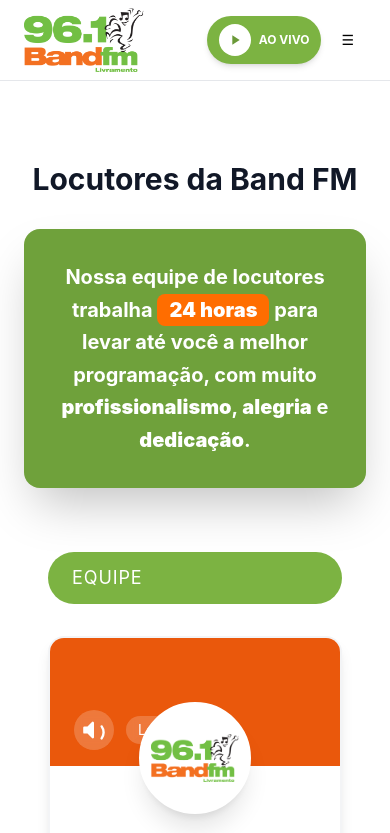
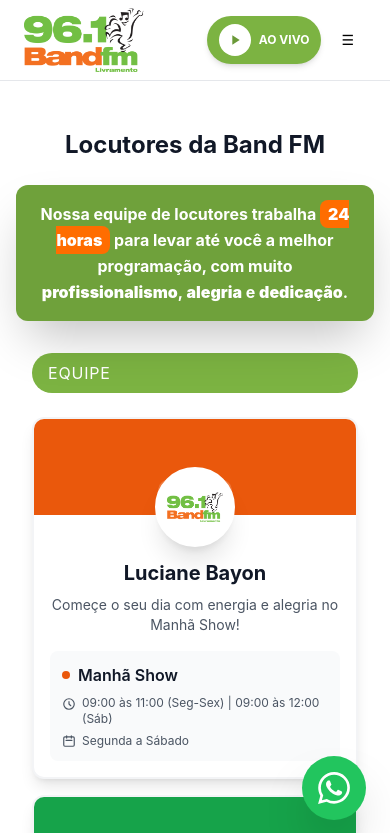
Before and after one commit to TainaSuarez/BandFm, a Next.js app: page /equipe in a window 390 px wide. Shown: the top 833 px of the page. Built offline with nearby package versions, Linux system fonts and the light colour scheme.

Commit message:
agregando reproductor de la radio

```diff
--- a/src/app/equipe/page.tsx
+++ b/src/app/equipe/page.tsx
@@ -62,49 +62,44 @@
       <SiteNavbar />
 
       {/* Team Members Grid */}
-      <section className="py-20 bg-white">
-        <div className="max-w-7xl mx-auto px-6 sm:px-8 lg:px-12">
-          <div className="text-center mb-16">
-            <h2 className="text-3xl font-bold text-gray-900 mb-8">
+      <section className="py-12 sm:py-16 lg:py-20 bg-white">
+        <div className="max-w-7xl mx-auto px-4 sm:px-6 lg:px-8">
+          <div className="text-center mb-8 sm:mb-12 lg:mb-16">
+            <h2 className="text-2xl sm:text-3xl lg:text-4xl font-bold text-gray-900 mb-6 sm:mb-8">
               Locutores da Band FM
             </h2>
 
             {/* Mensaje destacado */}
-            <div className="relative bg-bandfm-green-500 rounded-2xl p-8 mb-8 max-w-4xl mx-auto shadow-2xl">
-              <div className="absolute inset-0 bg-black bg-opacity-10 rounded-2xl"></div>
+            <div className="relative bg-bandfm-green-500 rounded-xl sm:rounded-2xl p-4 sm:p-6 lg:p-8 mb-6 sm:mb-8 max-w-4xl mx-auto shadow-2xl">
+              <div className="absolute inset-0 bg-black bg-opacity-10 rounded-xl sm:rounded-2xl"></div>
               <div className="relative z-10">
-                <p className="text-xl md:text-2xl font-bold text-white leading-relaxed">
-                  Nossa equipe de locutores trabalha <span className="bg-bandfm-orange-500 px-3 py-1 rounded-lg text-white font-black">24 horas</span> para levar até você a melhor programação, com muito <span className="text-white font-black">profissionalismo</span>, <span className="text-white font-black">alegria</span> e <span className="text-white font-black">dedicação</span>.
+                <p className="text-base sm:text-lg md:text-xl lg:text-2xl font-bold text-white leading-relaxed">
+                  Nossa equipe de locutores trabalha <span className="bg-bandfm-orange-500 px-2 sm:px-3 py-1 rounded-lg text-white font-black">24 horas</span> para levar até você a melhor programação, com muito <span className="text-white font-black">profissionalismo</span>, <span className="text-white font-black">alegria</span> e <span className="text-white font-black">dedicação</span>.
                 </p>
               </div>
             </div>
           </div>
 
           {/* Container EQUIPE */}
-          <div className="max-w-7xl mx-auto px-6 sm:px-8 lg:px-12 mb-8">
-            <div className="bg-bandfm-green-500 text-white text-left py-3 px-6 rounded-full">
-              <h1 className="text-lg font-helvetica-black uppercase tracking-wider text-white">
+          <div className="max-w-7xl mx-auto px-4 sm:px-6 lg:px-8 mb-6 sm:mb-8">
+            <div className="bg-bandfm-green-500 text-white text-left py-2 sm:py-3 px-4 sm:px-6 rounded-full">
+              <h1 className="text-base sm:text-lg font-helvetica-black uppercase tracking-wider text-white">
                 EQUIPE
               </h1>
             </div>
           </div>
 
-          <div className="grid grid-cols-1 md:grid-cols-2 lg:grid-cols-2 gap-8 max-w-7xl mx-auto px-6 sm:px-8 lg:px-12">
+          <div className="grid grid-cols-1 md:grid-cols-2 gap-4 sm:gap-6 lg:gap-8 max-w-7xl mx-auto px-4 sm:px-6 lg:px-8">
             {teamMembers.map((member, index) => (
               <div key={member.id} className="group">
-                <div className="bg-white rounded-2xl shadow-lg hover:shadow-2xl transition-all duration-300 transform hover:-translate-y-2 overflow-hidden border-2 border-gray-100">
+                <div className="bg-white rounded-xl sm:rounded-2xl shadow-lg hover:shadow-2xl transition-all duration-300 transform hover:-translate-y-2 overflow-hidden border-2 border-gray-100">
                   {/* Header alternando naranja y verde */}
-                  <div className={`h-32 relative ${
+                  <div className={`h-24 sm:h-28 lg:h-32 relative ${
                     index % 2 === 0 ? 'bg-orange-600' : 'bg-green-600'
                   }`}>
-                    <div className="absolute bottom-4 left-6 right-6">
-                      <div className="flex items-center space-x-3">
-                        <div className="bg-white bg-opacity-20 backdrop-blur-sm rounded-full p-2">
-                          <svg className="w-6 h-6 text-white" fill="currentColor" viewBox="0 0 20 20">
-                            <path fillRule="evenodd" d="M9.383 3.076A1 1 0 0110 4v12a1 1 0 01-1.707.707L4.586 13H2a1 1 0 01-1-1V8a1 1 0 011-1h2.586l3.707-3.707a1 1 0 011.09-.217zM15.657 6.343a1 1 0 011.414 0A9.972 9.972 0 0119 12a9.972 9.972 0 01-1.929 5.657 1 1 0 11-1.414-1.414A7.971 7.971 0 0017 12a7.971 7.971 0 00-1.343-4.243 1 1 0 010-1.414z" clipRule="evenodd"></path>
-                          </svg>
-                        </div>
-                        <span className="text-white text-sm font-helvetica-black bg-white bg-opacity-20 backdrop-blur-sm px-3 py-1 rounded-full">
+                    <div className="absolute bottom-3 sm:bottom-4 left-4 sm:left-6 right-4 sm:right-6">
+                      <div className="flex items-center justify-center sm:justify-start">
+                        <span className="text-white text-xs sm:text-sm font-helvetica-black bg-white bg-opacity-20 backdrop-blur-sm px-3 py-1 rounded-full">
                           {member.cargo}
                         </span>
                       </div>
@@ -112,8 +107,8 @@
                   </div>
 
                   {/* Profile Image - Logo de Band FM */}
-                  <div className="relative -mt-16 flex justify-center">
-                    <div className="w-28 h-28 bg-white rounded-full shadow-xl border-4 border-white overflow-hidden p-2">
+                  <div className="relative -mt-12 sm:-mt-14 lg:-mt-16 flex justify-center">
+                    <div className="w-20 h-20 sm:w-24 sm:h-24 lg:w-28 lg:h-28 bg-white rounded-full shadow-xl border-4 border-white overflow-hidden p-2">
                       <img
                         src="/logo-bandfm.png"
                         alt={member.nome}
@@ -123,38 +118,38 @@
                   </div>
 
                   {/* Content */}
-                  <div className="px-6 pb-6 pt-4">
-                    <div className="text-center mb-6">
-                      <h3 className="text-2xl font-bold text-gray-900 mb-2">
+                  <div className="px-4 sm:px-6 pb-4 sm:pb-6 pt-3 sm:pt-4">
+                    <div className="text-center mb-4 sm:mb-6">
+                      <h3 className="text-xl sm:text-2xl font-bold text-gray-900 mb-2">
                         {member.nome}
                       </h3>
-                      <p className="text-gray-600 mb-4">
+                      <p className="text-sm sm:text-base text-gray-600 mb-3 sm:mb-4">
                         {member.descricao}
                       </p>
                     </div>
 
                     {/* Program Info */}
-                    <div className="space-y-4">
-                      <div className="bg-gray-50 rounded-xl p-4">
-                        <div className="flex items-center mb-3">
-                          <div className={`w-3 h-3 rounded-full mr-3 ${
+                    <div className="space-y-3 sm:space-y-4">
+                      <div className="bg-gray-50 rounded-lg sm:rounded-xl p-3 sm:p-4">
+                        <div className="flex items-center mb-2 sm:mb-3">
+                          <div className={`w-2 h-2 sm:w-3 sm:h-3 rounded-full mr-2 sm:mr-3 ${
                             index % 2 === 0 ? 'bg-orange-600' : 'bg-green-600'
                           }`}></div>
-                          <h4 className="font-semibold text-gray-900 text-lg">
+                          <h4 className="font-semibold text-gray-900 text-base sm:text-lg">
                             {member.programa}
                           </h4>
                         </div>
 
-                        <div className="space-y-2">
-                          <div className="flex items-center text-sm text-gray-600">
-                            <svg className="w-4 h-4 mr-2" fill="none" stroke="currentColor" viewBox="0 0 24 24">
+                        <div className="space-y-1.5 sm:space-y-2">
+                          <div className="flex items-start text-xs sm:text-sm text-gray-600">
+                            <svg className="w-3.5 h-3.5 sm:w-4 sm:h-4 mr-1.5 sm:mr-2 flex-shrink-0 mt-0.5" fill="none" stroke="currentColor" viewBox="0 0 24 24">
                               <path strokeLinecap="round" strokeLinejoin="round" strokeWidth={2} d="M12 8v4l3 3m6-3a9 9 0 11-18 0 9 9 0 0118 0z" />
                             </svg>
                             <span className="font-helvetica-black">{member.horario}</span>
                           </div>
 
-                          <div className="flex items-center text-sm text-gray-600">
-                            <svg className="w-4 h-4 mr-2" fill="none" stroke="currentColor" viewBox="0 0 24 24">
+                          <div className="flex items-center text-xs sm:text-sm text-gray-600">
+                            <svg className="w-3.5 h-3.5 sm:w-4 sm:h-4 mr-1.5 sm:mr-2 flex-shrink-0" fill="none" stroke="currentColor" viewBox="0 0 24 24">
                               <path strokeLinecap="round" strokeLinejoin="round" strokeWidth={2} d="M8 7V3m8 4V3m-9 8h10M5 21h14a2 2 0 002-2V7a2 2 0 00-2-2H5a2 2 0 00-2 2v12a2 2 0 002 2z" />
                             </svg>
                             <span className="font-helvetica-black">{member.dias}</span>
@@ -172,27 +167,27 @@
 
 
       {/* Call to Action */}
-      <section className="py-16 bg-bandfm-orange-500">
-        <div className="max-w-7xl mx-auto px-6 sm:px-8 lg:px-12 text-center">
-          <h2 className="text-3xl font-bold text-white mb-4">
+      <section className="py-10 sm:py-12 lg:py-16 bg-bandfm-orange-500">
+        <div className="max-w-7xl mx-auto px-4 sm:px-6 lg:px-8 text-center">
+          <h2 className="text-2xl sm:text-3xl lg:text-4xl font-bold text-white mb-3 sm:mb-4">
             Ouça Agora a Band FM
           </h2>
-          <p className="text-xl text-white mb-8 max-w-2xl mx-auto">
+          <p className="text-base sm:text-lg lg:text-xl text-white mb-6 sm:mb-8 max-w-2xl mx-auto px-4">
             Sintonize na frequência da alegria e faça parte da nossa família de ouvintes.
           </p>
-          <div className="flex flex-col sm:flex-row gap-4 justify-center">
+          <div className="flex flex-col sm:flex-row gap-3 sm:gap-4 justify-center px-4">
             <Link
               href="/programacao"
-              className="inline-flex items-center px-8 py-3 border border-transparent text-base font-helvetica-black rounded-md text-black bg-orange-500 hover:bg-orange-600 transition-colors"
+              className="inline-flex items-center justify-center px-6 sm:px-8 py-2.5 sm:py-3 border border-transparent text-sm sm:text-base font-helvetica-black rounded-md text-black bg-orange-500 hover:bg-orange-600 transition-colors"
             >
-              <svg className="w-5 h-5 mr-2" fill="currentColor" viewBox="0 0 20 20">
+              <svg className="w-4 h-4 sm:w-5 sm:h-5 mr-2" fill="currentColor" viewBox="0 0 20 20">
                 <path fillRule="evenodd" d="M10 18a8 8 0 100-16 8 8 0 000 16zM9.555 7.168A1 1 0 008 8v4a1 1 0 001.555.832l3-2a1 1 0 000-1.664l-3-2z" clipRule="evenodd"></path>
               </svg>
               Ver Programação Completa
             </Link>
             <Link
               href="/sobre"
-              className="inline-flex items-center px-8 py-3 border border-orange-500 text-base font-helvetica-black rounded-md text-orange-500 bg-white hover:bg-orange-50 transition-colors"
+              className="inline-flex items-center justify-center px-6 sm:px-8 py-2.5 sm:py-3 border border-orange-500 text-sm sm:text-base font-helvetica-black rounded-md text-orange-500 bg-white hover:bg-orange-50 transition-colors"
             >
               Conheça Nossa História
             </Link>
@@ -201,24 +196,24 @@
       </section>
 
       {/* Footer */}
-      <footer className="bg-gray-100 text-black py-6">
-        <div className="max-w-7xl mx-auto px-6 sm:px-8 lg:px-12">
-          <div className="grid grid-cols-1 md:grid-cols-2 gap-6">
+      <footer className="bg-gray-100 text-black py-6 sm:py-8">
+        <div className="max-w-7xl mx-auto px-4 sm:px-6 lg:px-8">
+          <div className="grid grid-cols-1 md:grid-cols-2 gap-4 sm:gap-6">
             <div>
-              <h3 className="text-lg font-semibold mb-2 text-black">Band FM</h3>
-              <p className="text-black text-sm">
+              <h3 className="text-base sm:text-lg font-semibold mb-2 text-black">Band FM</h3>
+              <p className="text-black text-xs sm:text-sm">
                 A sua rádio do seu jeito. Conectando você com o melhor da música e informação.
               </p>
             </div>
             <div>
-              <h3 className="text-lg font-semibold mb-2 text-black">Contato</h3>
-              <p className="text-black text-sm">Email: bandfm@bandfmfronteira.com.br</p>
-              <p className="text-black text-sm">Telefone: +55 3242 4092</p>
-              <p className="text-black text-sm">WhatsApp: +11 3743 1313</p>
+              <h3 className="text-base sm:text-lg font-semibold mb-2 text-black">Contato</h3>
+              <p className="text-black text-xs sm:text-sm">Email: bandfm@bandfmfronteira.com.br</p>
+              <p className="text-black text-xs sm:text-sm">Telefone: +55 3242 4092</p>
+              <p className="text-black text-xs sm:text-sm">WhatsApp: +11 3743 1313</p>
             </div>
           </div>
           <div className="border-t border-gray-300 mt-4 pt-4 text-center">
-            <p className="text-sm text-black">&copy; {new Date().getFullYear()} Band FM 96.1 Livramento. Todos os direitos reservados.</p>
+            <p className="text-xs sm:text-sm text-black">&copy; {new Date().getFullYear()} Band FM 96.1 Livramento. Todos os direitos reservados.</p>
           </div>
         </div>
       </footer>
--- a/src/app/page.tsx
+++ b/src/app/page.tsx
@@ -6,7 +6,6 @@
 import BannerCarousel from '@/components/BannerCarousel'
 
 import SiteNavbar from '@/components/SiteNavbar'
-import WhatsAppButton from '@/components/WhatsAppButton'
 
 export default function HomePage() {
   const [noticias, setNoticias] = useState<Noticia[]>([])
@@ -163,9 +162,6 @@
         </div>
       </section>
 
-      {/* WhatsApp Floating Button */}
-      <WhatsAppButton />
-
       {/* Footer */}
       <footer className="bg-gray-100 text-black py-6">
         <div className="max-w-7xl mx-auto px-6 sm:px-8 lg:px-12">
--- a/src/components/SiteNavbar.tsx
+++ b/src/components/SiteNavbar.tsx
@@ -2,14 +2,20 @@
 
 import { useState, useRef, useEffect } from 'react'
 import Link from 'next/link'
+import { usePathname } from 'next/navigation'
 import LoginDropdown from '@/components/LoginDropdown'
 import BandFMLogo from '@/components/BandFMLogo'
+import WhatsAppButton from '@/components/WhatsAppButton'
 
 export default function SiteNavbar() {
+  const pathname = usePathname()
   const [menuOpen, setMenuOpen] = useState(false)
   const [isPlaying, setIsPlaying] = useState(false)
   const [isLoading, setIsLoading] = useState(false)
   const audioRef = useRef<HTMLAudioElement>(null)
+
+  // No mostrar WhatsApp button en páginas de empresa individual
+  const showWhatsAppButton = !pathname?.startsWith('/empresa/')
 
   useEffect(() => {
     const audio = audioRef.current
@@ -55,6 +61,8 @@
       setIsPlaying(false)
     } else {
       setIsLoading(true)
+      // Recargar el audio antes de reproducir para asegurar conexión fresca
+      audioRef.current.load()
       audioRef.current.play()
         .then(() => {
           setIsPlaying(true)
@@ -62,6 +70,7 @@
         })
         .catch((error) => {
           console.error('Error al reproducir:', error)
+          alert('No se pudo conectar con el streaming. Por favor, intente nuevamente.')
           setIsPlaying(false)
           setIsLoading(false)
         })
@@ -238,11 +247,15 @@
       {/* Elemento de audio oculto */}
       <audio
         ref={audioRef}
-        preload="none"
+        preload="metadata"
         className="hidden"
       >
-        <source src="https://playerservices.streamtheworld.com/api/livestream-redirect/BANDFM_SPAAC" type="audio/mpeg" />
+        <source src="https://stm28.xcast.com.br:11364/stream" type="audio/mpeg" />
+        <source src="https://stm28.xcast.com.br:11364/stream" type="audio/aac" />
       </audio>
+
+      {/* WhatsApp Button - No mostrar en páginas de empresa */}
+      {showWhatsAppButton && <WhatsAppButton />}
     </nav>
   )
 }
```
Also changed, not shown: src/app/empresa/[id]/page.tsx (+16 -15 lines), src/components/EmpresaLayout.tsx (+15 -14 lines).
